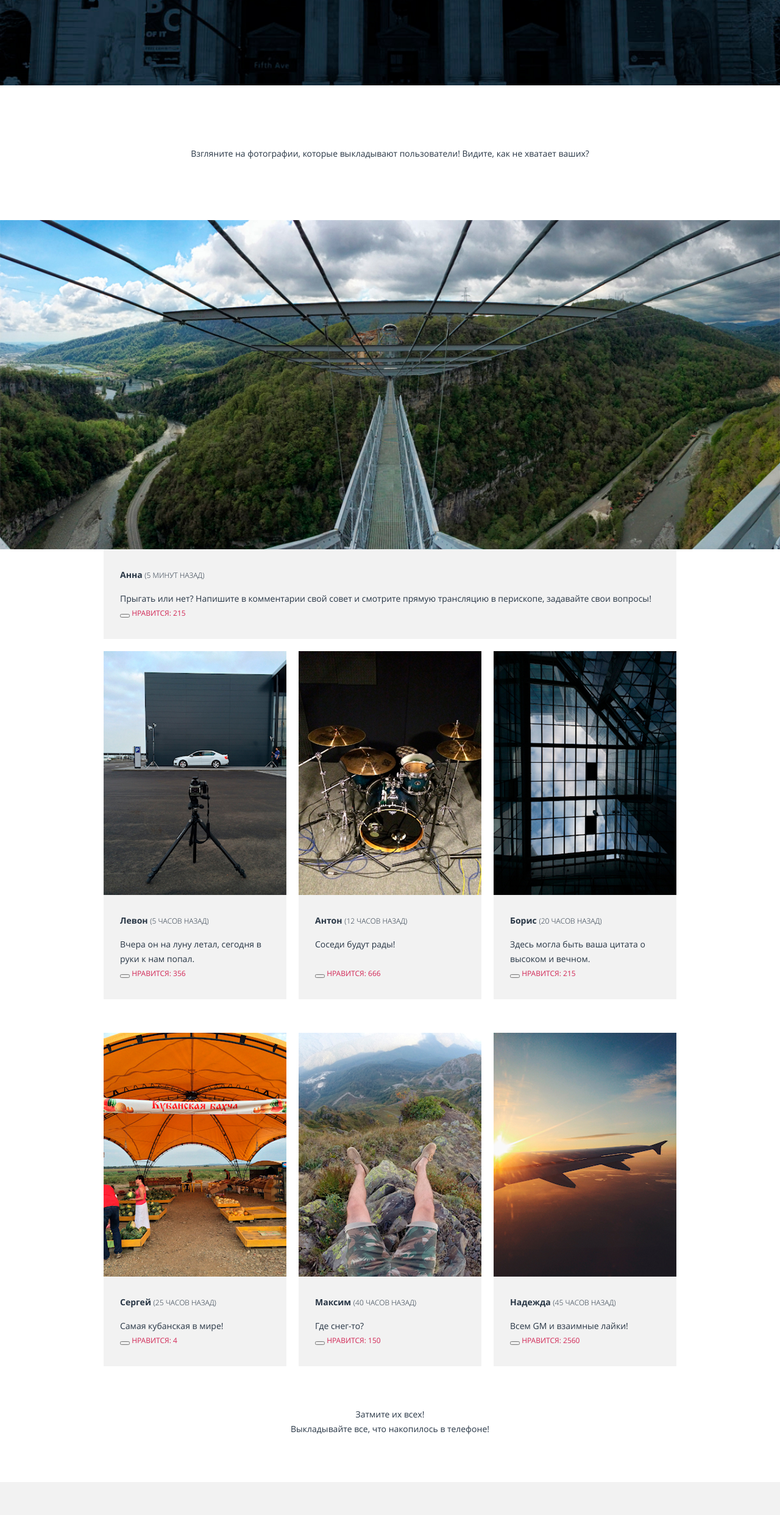
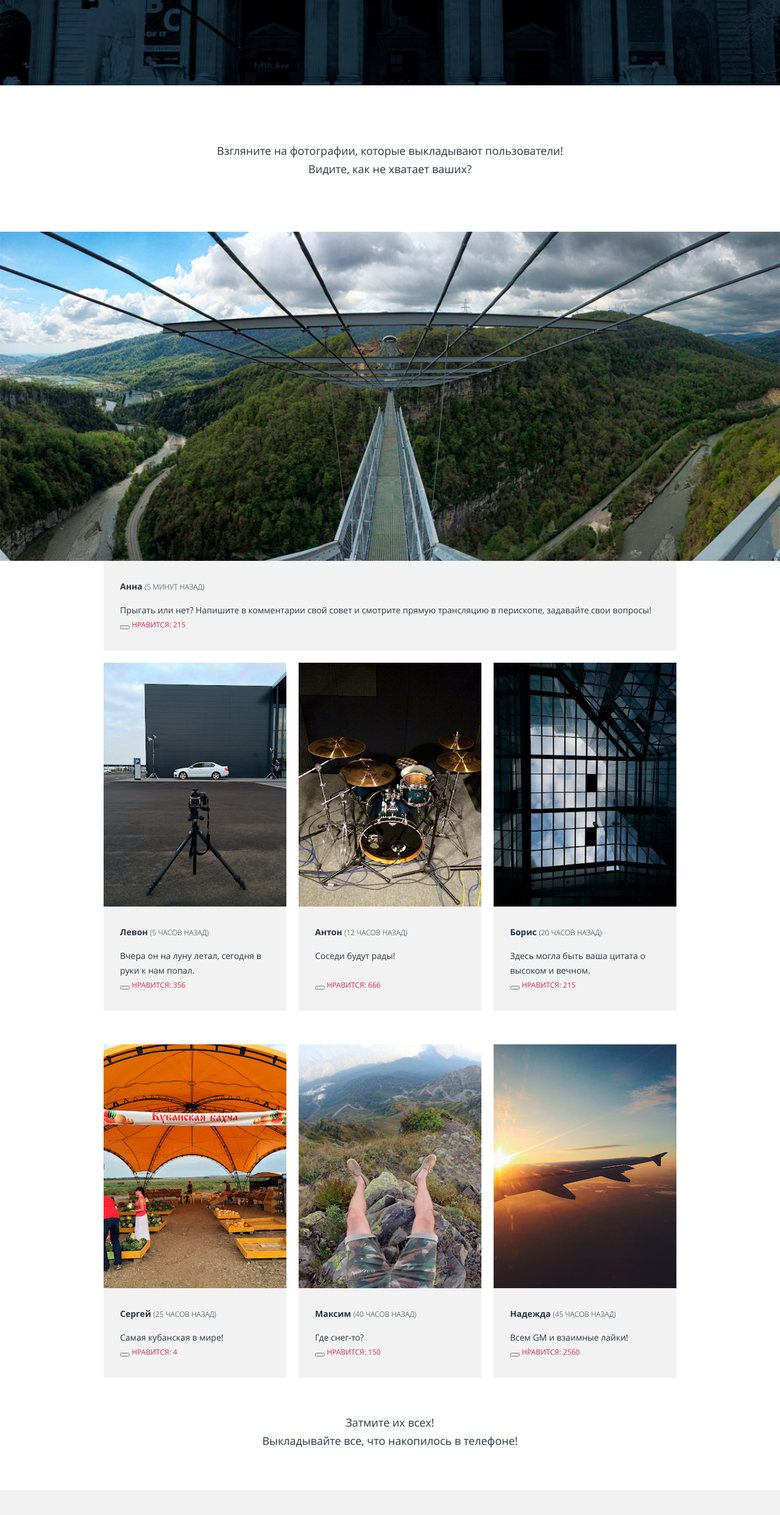
Before and after one commit to Goshak95/974579-pink-24, a website: page source/gallery.html in a window 1280 px wide. Shown: the part 254-2739 px from the top of the page at 61% size. Drawn offline with nearby package versions, Linux system fonts and the light colour scheme; files that its build step writes are made by us from their sources.

Commit message:
задает внутренние отступы слогана и текста в блоке фильтров

```diff
--- a/source/less/components/filter.less
+++ b/source/less/components/filter.less
@@ -2,19 +2,21 @@
 // }
 
 .filter__text {
-  padding-top: 50px;
-  padding-bottom: 52px;
+  line-height: 30px;
+  padding-top: 40px;
+  padding-bottom: 42px;
   margin: 0;
   text-align: center;
 
   @media (min-width: @tablet-width) {
-    padding-top: 73px;
-    padding-bottom: 78px;
+    font-size: 18px;
+    padding-top: 65px;
+    padding-bottom: 70px;
   }
 
   @media (min-width: @desktop-width) {
-    padding-top: 67px;
-    padding-bottom: 75px;
+    padding-top: 58px;
+    padding-bottom: 66px;
   }
 }
 
--- a/source/less/components/gallery.less
+++ b/source/less/components/gallery.less
@@ -2,18 +2,20 @@
 // }
 
 .gallery__slogan {
-  padding-top: 54px;
-  padding-bottom: 60px;
+  line-height: 30px;
+  padding-top: 44px;
+  padding-bottom: 50px;
   margin: 0;
   text-align: center;
 
   @media (min-width: @tablet-width) {
-    padding-top: 100px;
-    padding-bottom: 85px;
+    font-size: 18px;
+    padding-top: 92px;
+    padding-bottom: 76px;
   }
 
   @media (min-width: @desktop-width) {
-    padding-bottom: 97px;
+    padding: 92px 184px 88px 184px;
   }
 }
 
```
